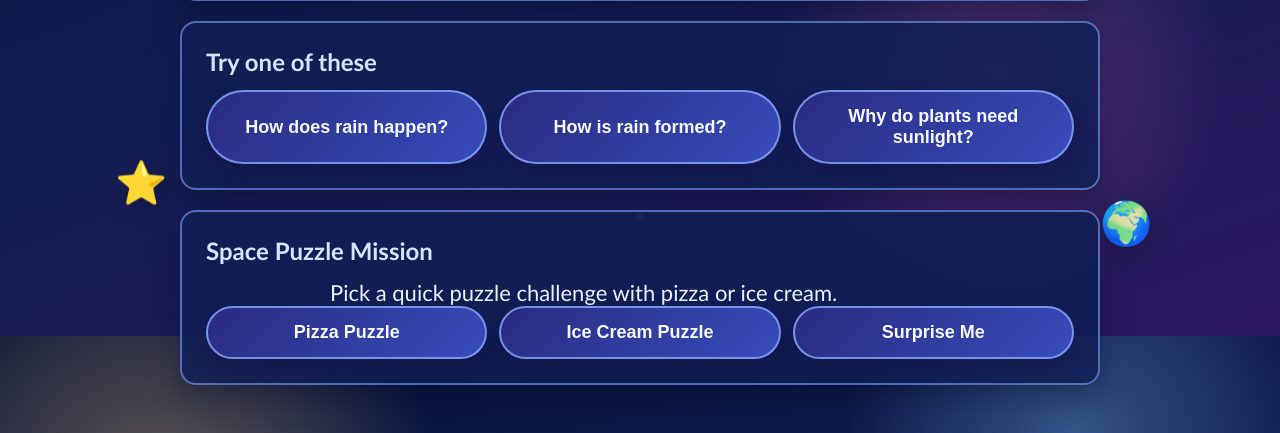
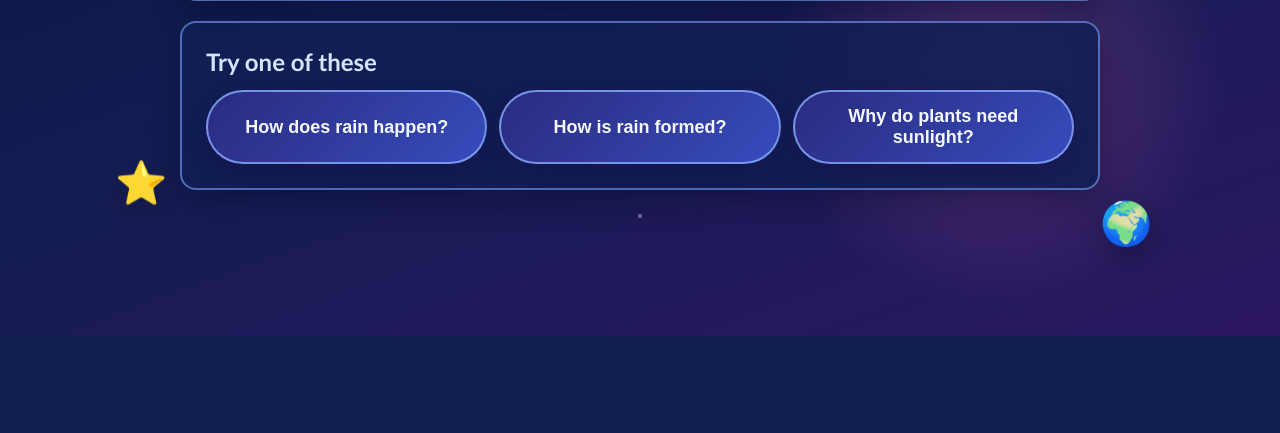
Before and after one commit to Mahadev7B/howstuffworks-forkids, a Flask app: page / in a window 1280 px wide. Shown: the part 464-897 px from the top of the page. After the commit the page ends 800 px from the top, so only its background shows below. Run offline with Flask 3, Linux system fonts and the light colour scheme; parts of the project's set-up code (start-up, migrations or seed data) failed here and were passed over.

Commit message:
Show instant puzzle modal on submit and simplify home section order

```diff
--- a/templates/index.html
+++ b/templates/index.html
@@ -14,6 +14,15 @@
       <span class="toy toy-star">⭐</span>
     </div>
     <main class="page">
+      <section id="launch-puzzle-modal" class="launch-puzzle-modal" aria-live="polite">
+        <div class="launch-puzzle-card">
+          <p class="puzzle-badge">Mini Mission</p>
+          <h2 id="launch-puzzle-title">Pizza Planet Puzzle</h2>
+          <p id="launch-puzzle-question">Loading puzzle...</p>
+          <p id="launch-puzzle-answer" class="subtitle"></p>
+        </div>
+      </section>
+
       <section class="hero">
         <p class="eyebrow">Mission Control for Curious Kids</p>
         <h1>How It Works Kids</h1>
@@ -49,35 +58,38 @@
           {% endfor %}
         </div>
       </section>
-
-      <section class="ask-panel" aria-labelledby="puzzle-heading">
-        <h2 id="puzzle-heading">Space Puzzle Mission</h2>
-        <p class="subtitle">Pick a quick puzzle challenge with pizza or ice cream.</p>
-        <div class="example-list">
-          <form action="{{ url_for('puzzle') }}" method="post" class="question-form">
-            <input type="hidden" name="kind" value="pizza">
-            <button class="example-button" type="submit">Pizza Puzzle</button>
-            <p class="loading-message" aria-live="polite">Building your puzzle...</p>
-          </form>
-          <form action="{{ url_for('puzzle') }}" method="post" class="question-form">
-            <input type="hidden" name="kind" value="icecream">
-            <button class="example-button" type="submit">Ice Cream Puzzle</button>
-            <p class="loading-message" aria-live="polite">Building your puzzle...</p>
-          </form>
-          <form action="{{ url_for('puzzle') }}" method="post" class="question-form">
-            <input type="hidden" name="kind" value="random">
-            <button class="example-button" type="submit">Surprise Me</button>
-            <p class="loading-message" aria-live="polite">Building your puzzle...</p>
-          </form>
-        </div>
-      </section>
     </main>
 
     <script>
       const forms = document.querySelectorAll(".question-form");
+      const puzzleModal = document.getElementById("launch-puzzle-modal");
+      const puzzleTitle = document.getElementById("launch-puzzle-title");
+      const puzzleQuestion = document.getElementById("launch-puzzle-question");
+      const puzzleAnswer = document.getElementById("launch-puzzle-answer");
+      const puzzles = [
+        {
+          title: "Pizza Planet Puzzle",
+          question: "1 pizza has 8 slices. You eat 3 slices. How many are left?",
+          answer: "Answer: 5 slices are left."
+        },
+        {
+          title: "Ice Cream Moon Puzzle",
+          question: "There are 7 scoops. 2 scoops melt. How many scoops stay?",
+          answer: "Answer: 5 scoops stay."
+        }
+      ];
+
+      function showLaunchPuzzle() {
+        const puzzle = puzzles[Math.floor(Math.random() * puzzles.length)];
+        puzzleTitle.textContent = puzzle.title;
+        puzzleQuestion.textContent = puzzle.question;
+        puzzleAnswer.textContent = puzzle.answer;
+        puzzleModal.classList.add("is-visible");
+      }
 
       forms.forEach((form) => {
-        form.addEventListener("submit", () => {
+        form.addEventListener("submit", (event) => {
+          event.preventDefault();
           const message = form.querySelector(".loading-message");
           const button = form.querySelector("button");
 
@@ -89,6 +101,11 @@
             button.disabled = true;
             button.textContent = "Generating...";
           }
+
+          showLaunchPuzzle();
+          window.setTimeout(() => {
+            form.submit();
+          }, 900);
         });
       });
     </script>
```
Also changed, not shown: static/style.css (+33 -0 lines).
